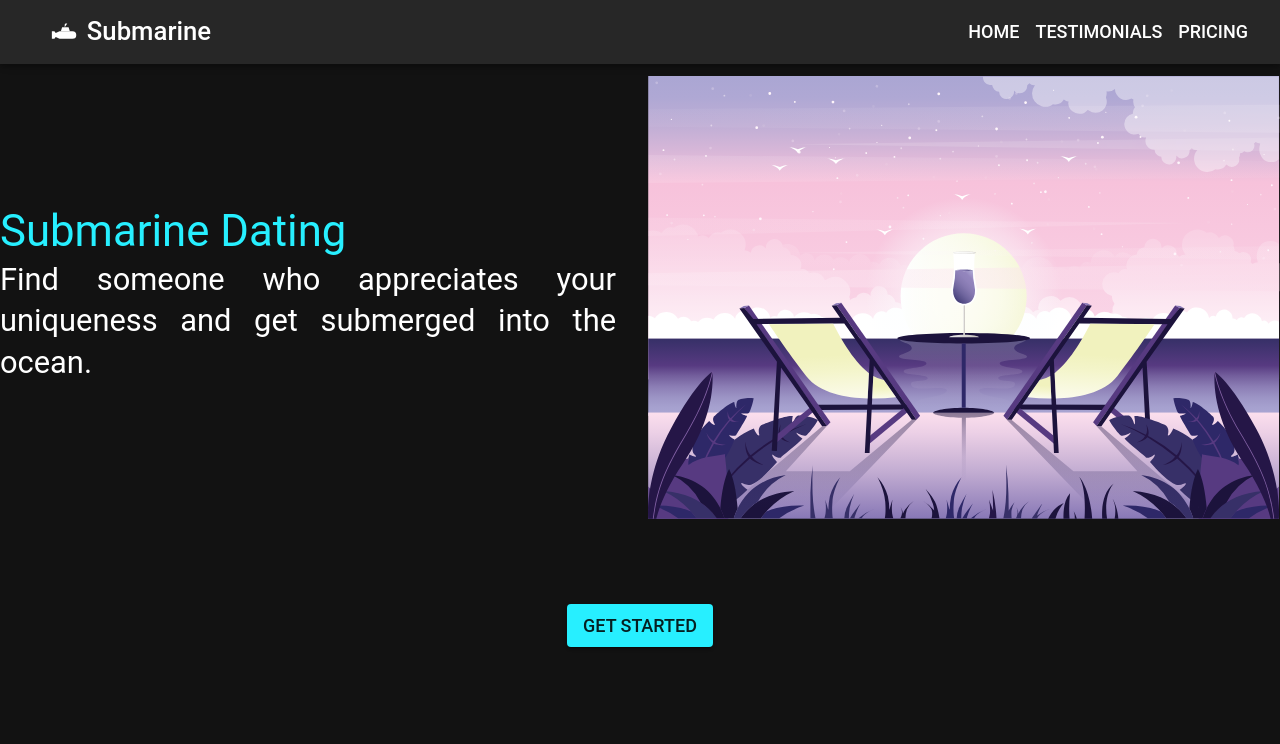
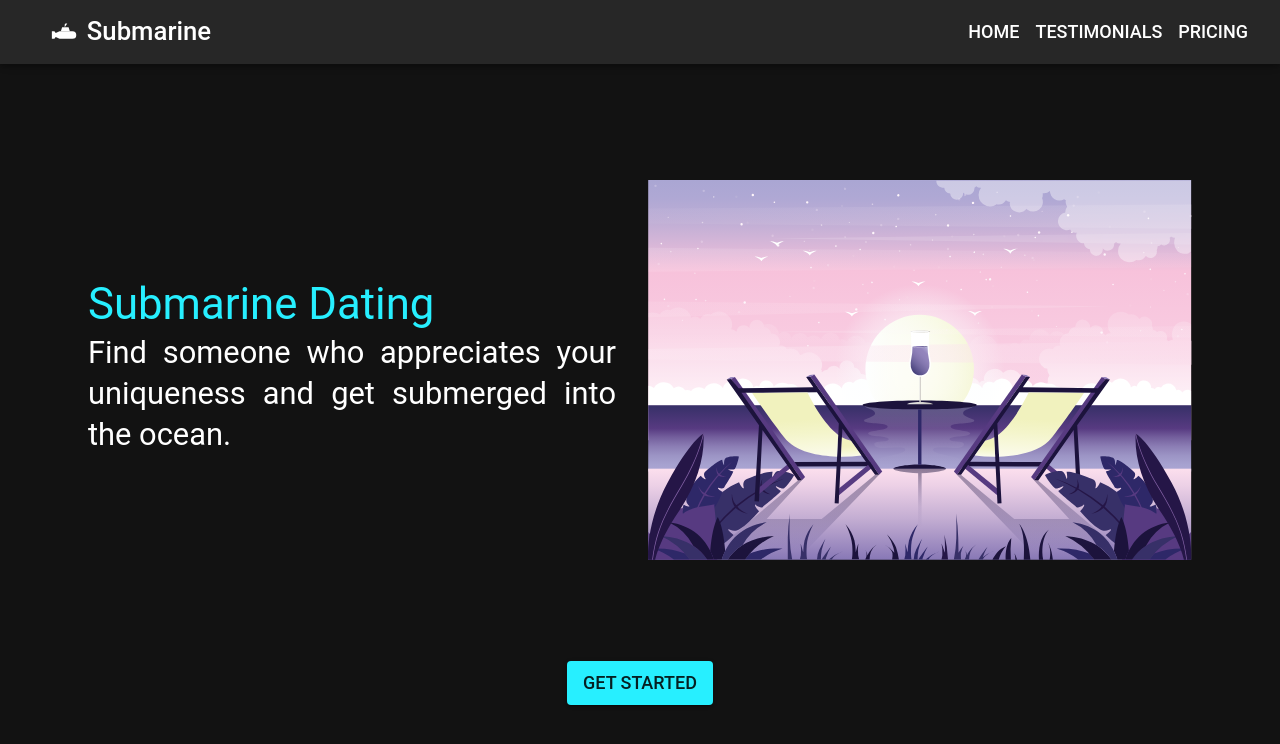
Before and after one commit to cometbroom/dating_app, a Next.js app: page / in a window 1280 px wide. Shown: the top 744 px of the page. Built offline with nearby package versions, Linux system fonts and the light colour scheme.

Commit message:
Navbar switched to layout pattern

```diff
--- a/pages/_app.js
+++ b/pages/_app.js
@@ -1,7 +1,7 @@
 import { CssBaseline, ThemeProvider } from "@mui/material";
 import { DefaultSeo } from "next-seo";
 import seoConfig from "../seo.config";
-import Layout from "../src/components/layout";
+import Layout from "../src/Layouts/layout";
 import configurateTheme from "../src/tools/ThemeConfig";
 import "../styles/globals.css";
 
--- a/pages/application/index.js
+++ b/pages/application/index.js
@@ -1,4 +1,4 @@
-import ApplicationLayout from "../../src/components/ApplicationLayout";
+import ApplicationLayout from "../../src/Layouts/ApplicationLayout";
 import MatchCard from "../../src/components/MatchCard";
 import useFetch from "../../src/hooks/useFetch";
 import ErrorProvider from "../../src/tools/ErrorProvider";
--- a/pages/index.js
+++ b/pages/index.js
@@ -1,11 +1,12 @@
 import LandingContent from "../src/components/LandingContent";
-import Navbar from "../src/components/Navbar";
+import LandingLayout from "../src/Layouts/LandingLayout";
 
 export default function Home() {
   return (
     <>
-      <Navbar></Navbar>
-      <LandingContent></LandingContent>
+      <LandingLayout>
+        <LandingContent></LandingContent>
+      </LandingLayout>
     </>
   );
 }
--- a/src/components/ApplicationLayout.js
+++ b/src/Layouts/ApplicationLayout.js
@@ -10,9 +10,9 @@ import ListItem from "@mui/material/ListItem";
 import ListItemButton from "@mui/material/ListItemButton";
 import ListItemIcon from "@mui/material/ListItemIcon";
 import ListItemText from "@mui/material/ListItemText";
-import { COLORS } from "../../src/tools/constants";
-import LogoIcon from "../../src/components/LogoIcon";
-import BadgedAvatar from "../../src/components/BadgedAvatar";
+import { COLORS } from "../tools/constants";
+import LogoIcon from "../components/LogoIcon";
+import BadgedAvatar from "../components/BadgedAvatar";
 import RadarIcon from "@mui/icons-material/Radar";
 import AssistantOutlinedIcon from "@mui/icons-material/AssistantOutlined";
 import SettingsIcon from "@mui/icons-material/Settings";
--- /dev/null
+++ b/src/Layouts/LandingLayout.js
@@ -0,0 +1,122 @@
+import * as React from "react";
+import PropTypes from "prop-types";
+import {
+  AppBar,
+  Box,
+  Divider,
+  Drawer,
+  IconButton,
+  List,
+  ListItem,
+  ListItemButton,
+  ListItemText,
+  Toolbar,
+  Button,
+  Container,
+} from "@mui/material";
+
+import MenuIcon from "@mui/icons-material/Menu";
+import LogoIcon from "../components/LogoIcon";
+
+const drawerWidth = 240;
+const navItems = ["Home", "Testimonials", "Pricing"];
+
+export default function LandingLayout(props) {
+  const { window } = props;
+  const [mobileOpen, setMobileOpen] = React.useState(false);
+
+  const handleDrawerToggle = () => {
+    setMobileOpen(!mobileOpen);
+  };
+
+  const drawer = (
+    <Box onClick={handleDrawerToggle} sx={{ textAlign: "center" }}>
+      <Box sx={{ display: "inline-flex", alignItems: "center" }}>
+        <LogoIcon></LogoIcon>
+      </Box>
+      <Divider />
+      <List>
+        {navItems.map((item) => (
+          <ListItem key={item} disablePadding>
+            <ListItemButton
+              href={`/${item.toLowerCase()}`}
+              sx={{ textAlign: "center" }}
+            >
+              <ListItemText primary={item} />
+            </ListItemButton>
+          </ListItem>
+        ))}
+      </List>
+    </Box>
+  );
+  const container =
+    window !== undefined ? () => window().document.body : undefined;
+  return (
+    <Container>
+      <Box sx={{ display: "flex" }}>
+        <AppBar component="nav">
+          <Toolbar>
+            <IconButton
+              color="inherit"
+              aria-label="open drawer"
+              edge="start"
+              onClick={handleDrawerToggle}
+              sx={{ mr: 2, display: { sm: "none" } }}
+            >
+              <MenuIcon></MenuIcon>
+            </IconButton>
+            <Toolbar
+              sx={{ flexGrow: 1, display: { xs: "none", sm: "inline-flex" } }}
+            >
+              <LogoIcon></LogoIcon>
+            </Toolbar>
+            <Box sx={{ display: { xs: "none", sm: "block" } }}>
+              {navItems.map((item) => (
+                <Button
+                  href={`/${item.toLowerCase()}`}
+                  key={item}
+                  sx={{ color: "#fff" }}
+                >
+                  {item}
+                </Button>
+              ))}
+            </Box>
+          </Toolbar>
+        </AppBar>
+        <Box component="nav">
+          <Drawer
+            container={container}
+            variant="temporary"
+            open={mobileOpen}
+            onClose={handleDrawerToggle}
+            // Not sure about the reason for this one
+            ModalProps={{
+              keepMounted: true, // Better open performance on mobile.
+            }}
+            sx={{
+              display: { xs: "block", sm: "none" },
+              "& .MuiDrawer-paper": {
+                boxSizing: "border-box",
+                width: drawerWidth,
+              },
+            }}
+          >
+            {drawer}
+          </Drawer>
+        </Box>
+        <Box component="main" sx={{ p: 3 }}>
+          <Toolbar />
+          {props.children}
+        </Box>
+      </Box>
+    </Container>
+  );
+}
+
+LandingLayout.propTypes = {
+  /**
+   * Injected by the documentation to work in an iframe.
+   * You won't need it on your project.
+   */
+  window: PropTypes.func,
+};
--- a/src/components/layout.js
+++ b/src/Layouts/layout.js
@@ -1,4 +1,3 @@
-import { Container } from "@mui/material";
 import { NextSeo } from "next-seo";
 import Head from "next/head";
 
--- a/src/components/Navbar.js
+++ /dev/null
@@ -1,116 +0,0 @@
-import * as React from "react";
-import PropTypes from "prop-types";
-import {
-  AppBar,
-  Box,
-  Divider,
-  Drawer,
-  IconButton,
-  List,
-  ListItem,
-  ListItemButton,
-  ListItemText,
-  Toolbar,
-  Button,
-} from "@mui/material";
-
-import MenuIcon from "@mui/icons-material/Menu";
-import Image from "next/image";
-import LogoIcon from "./LogoIcon";
-
-const drawerWidth = 240;
-const navItems = ["Home", "Testimonials", "Pricing"];
-
-export default function Navbar(props) {
-  const { window } = props;
-  const [mobileOpen, setMobileOpen] = React.useState(false);
-
-  const handleDrawerToggle = () => {
-    setMobileOpen(!mobileOpen);
-  };
-
-  const drawer = (
-    <Box onClick={handleDrawerToggle} sx={{ textAlign: "center" }}>
-      <Box sx={{ display: "inline-flex", alignItems: "center" }}>
-        <LogoIcon></LogoIcon>
-      </Box>
-      <Divider />
-      <List>
-        {navItems.map((item) => (
-          <ListItem key={item} disablePadding>
-            <ListItemButton
-              href={`/${item.toLowerCase()}`}
-              sx={{ textAlign: "center" }}
-            >
-              <ListItemText primary={item} />
-            </ListItemButton>
-          </ListItem>
-        ))}
-      </List>
-    </Box>
-  );
-  const container =
-    window !== undefined ? () => window().document.body : undefined;
-  return (
-    <Box sx={{ display: "flex" }}>
-      <AppBar component="nav">
-        <Toolbar>
-          <IconButton
-            color="inherit"
-            aria-label="open drawer"
-            edge="start"
-            onClick={handleDrawerToggle}
-            sx={{ mr: 2, display: { sm: "none" } }}
-          >
-            <MenuIcon></MenuIcon>
-          </IconButton>
-          <Toolbar
-            sx={{ flexGrow: 1, display: { xs: "none", sm: "inline-flex" } }}
-          >
-            <LogoIcon></LogoIcon>
-          </Toolbar>
-          <Box sx={{ display: { xs: "none", sm: "block" } }}>
-            {navItems.map((item) => (
-              <Button
-                href={`/${item.toLowerCase()}`}
-                key={item}
-                sx={{ color: "#fff" }}
-              >
-                {item}
-              </Button>
-            ))}
-          </Box>
-        </Toolbar>
-      </AppBar>
-      <Box component="nav">
-        <Drawer
-          container={container}
-          variant="temporary"
-          open={mobileOpen}
-          onClose={handleDrawerToggle}
-          // Not sure about the reason for this one
-          ModalProps={{
-            keepMounted: true, // Better open performance on mobile.
-          }}
-          sx={{
-            display: { xs: "block", sm: "none" },
-            "& .MuiDrawer-paper": {
-              boxSizing: "border-box",
-              width: drawerWidth,
-            },
-          }}
-        >
-          {drawer}
-        </Drawer>
-      </Box>
-    </Box>
-  );
-}
-
-Navbar.propTypes = {
-  /**
-   * Injected by the documentation to work in an iframe.
-   * You won't need it on your project.
-   */
-  window: PropTypes.func,
-};
```
Also changed, not shown: pages/testimonials.js (+6 -5 lines).
